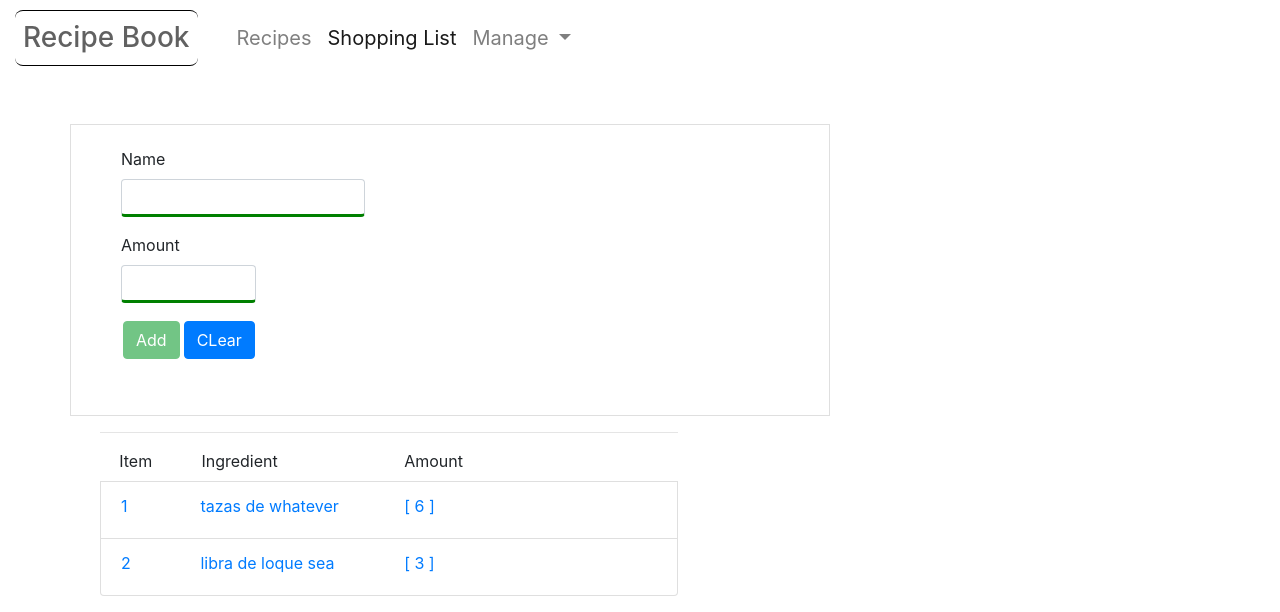
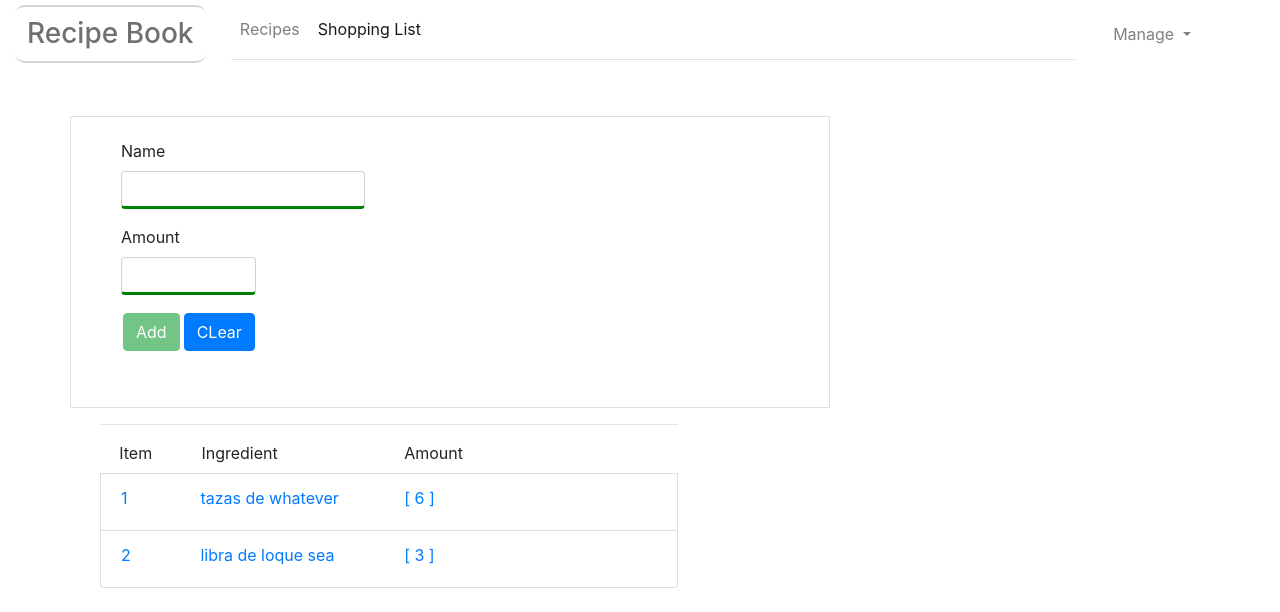
Before and after one commit to ArielPrez/Recipe-Store, an Angular app: page /shopping-list in a window 1280 px wide. Shown: the top 612 px of the page. Built offline with nearby package versions, Linux system fonts and the light colour scheme.

Commit message:
Some cosmetic changes to the Navbar en Submenus.

```diff
--- a/src/app/header/header.component.css
+++ b/src/app/header/header.component.css
@@ -1,8 +1,24 @@
 #title{
-    color:rgb(97, 97, 97);
-    border-radius: 8px;
-    border-top: solid 1px black;
-    border-bottom: solid 1px black;
-    padding: 10px 8px 10px 8px;
-    margin: 0px 15px 0px 15px;
+    color:rgb(112, 112, 112);
+    border-radius: 10px;
+    border-top: solid 2px rgb(212, 212, 212);
+    border-bottom: solid 2px rgb(212, 212, 212);
+    padding: 10px 12px 10px 12px;
+    margin: 0px 0px 0px 15px;
 }
+.row{
+  margin-right: 0%;
+}
+.nav-tabs{
+  padding-bottom: 10px;
+}
+.dropdown-menu{
+  border: solid 1px rgb(212, 212, 212);
+}
+/* .dropdown-menu>a>li{
+  padding: 5px 0px 5px 15px;
+  margin: 0%;
+} */
+.dropdown-menu>a:hover{
+  background-color: rgb(230, 230, 230);
+}
--- a/src/app/header/header.component.html
+++ b/src/app/header/header.component.html
@@ -1,22 +1,27 @@
-<div class="navbar-nav navbar-light">
-    <div class="nav navbar-nav navbar-brand  navbar-expand-md">
-        <a class="nav-link" routerLink="/" class="navbar-brand"><h3 id="title">Recipe Book</h3></a>
+<div class="navbar-light navbar-expand-md row">
+  <div class="col-md-2">
+    <a class="nav-link nav-item" routerLink="/" class="navbar-brand"><h3 id="title">Recipe Book</h3></a>
     <button type="button" class="navbar-toggler" data-toggle="collapse" data-target="#nbCollapse" aria-controls="navbarsExample03" aria-expanded="false" aria-label="Toggle navigation">
         <span class="navbar-toggler-icon"></span>
     </button>
+  </div>
 
-        <div class="collapse navbar-collapse">
-            <ul class="nav navbar-nav">
-                <li routerLinkActive="active"><a class="nav-link" routerLink="/recipes">Recipes</a> </li>
-                <li routerLinkActive="active"><a class="nav-link" routerLink="/shopping-list">Shopping List</a></li>
-
-                <li class="dropdown nav justify-content-end" appDropdown>
+  <div class="collapse navbar-collapse col-md-10" id="nbCollapse">
+          <div class="col-md-10">
+            <ul class="navbar-nav nav-tabs">
+              <li routerLinkActive="active"><a class="nav-link nav-item" routerLink="/recipes">Recipes</a> </li>
+              <li routerLinkActive="active"><a class="nav-link nav-item" routerLink="/shopping-list">Shopping List</a></li>
+            </ul>
+          </div>
+          <div class="col-md-2">
+            <ul class="navbar-nav">
+              <li class="dropdown nav justify-content-end nav-item" appDropdown>
                 <a class="dropdown-toggle nav-link" role="button" id="dropdownManage" data-toggle="dropdown" data-display="static" aria-haspopup="true" aria-expanded="false">
                     Manage
                 </a>
                 <ul class="dropdown-menu dropdown-menu-right dropdown-menu-lg-left" aria-labelledby="dropdownManage">
-                                <li><a class="dropdown-item">Save Data</a></li>
-                                <li><a class="dropdown-item">Fetch Data</a></li>
+                    <a class="dropdown-item"><li>Save Data</li></a>
+                    <a class="dropdown-item"><li>Fetch Data</li></a>
                 </ul>
               </li>
             </ul>
--- a/src/app/recipes/recipe-detail/recipe-detail.component.css
+++ b/src/app/recipes/recipe-detail/recipe-detail.component.css
@@ -7,3 +7,15 @@
 .column{
     float: left;
 }
+#manageRecipe{
+  margin-left: 10%;
+}
+.dropdown-menu{
+  border: solid 1px rgb(212, 212, 212);
+}
+/* .dropdown-menu>a>li{
+  padding: 5px 0px 5px 15px;
+} */
+.dropdown-menu>a:hover{
+  background-color: rgb(230, 230, 230);
+}
--- a/src/app/recipes/recipe-detail/recipe-detail.component.html
+++ b/src/app/recipes/recipe-detail/recipe-detail.component.html
@@ -14,16 +14,23 @@
     <div class="column">
         <div class="col-xs-12">
             <div class="btn-group dropdown"
+                id="manageRecipe"
                 appDropdown
             >
-                <button class="btn btn-primary dropdown-toggle">
+                <button class="btn btn-primary dropdown-toggle"
+                      id="dropdownManage"
+                      data-toggle="dropdown"
+                      data-display="static"
+                      aria-haspopup="true"
+                      aria-expanded="false">
                     Manage Recipe
                     <span class="caret"></span>
                 </button>
-                <ul class="dropdown-menu">
-                    <li><a (click)="onClickAddShoppingList()">Add Ingredients</a></li>
-                    <li><a (click)="onEditRecipe()">Edit Recipe</a></li>
-                    <li><a >Delete Recipe</a></li>
+                <ul class="dropdown-menu dropdown-menu-right dropdown-menu-lg-left"
+                    aria-labelledby="dropdownManage">
+                    <a class="dropdown-item" (click)="onClickAddShoppingList()"><li>Add Ingredients</li></a>
+                    <a class="dropdown-item" (click)="onEditRecipe()"><li>Edit Recipe</li></a>
+                    <a class="dropdown-item" ><li>Delete Recipe</li></a>
                 </ul>
             </div>
         </div>
--- a/src/app/recipes/recipe-list/recipe-item/recipe-item.component.html
+++ b/src/app/recipes/recipe-list/recipe-item/recipe-item.component.html
@@ -8,10 +8,4 @@
             <h4 class="list-group-item-heading"> {{ recipe.name }} </h4>
         </div>
     </span>
-    <!-- <span class="pull-right">
-        <img class="img-responsive"
-            alt="{{ recipe.name }}"
-            [src]="img"
-            style="max-height: 40px; margin: 5px; text-align: right; border-radius: 15px;">
-    </span> -->
 </a>
```
Also changed, not shown: src/app/app.component.html (line endings or trailing spaces). Lines whose indentation alone changed are shown as unchanged.
